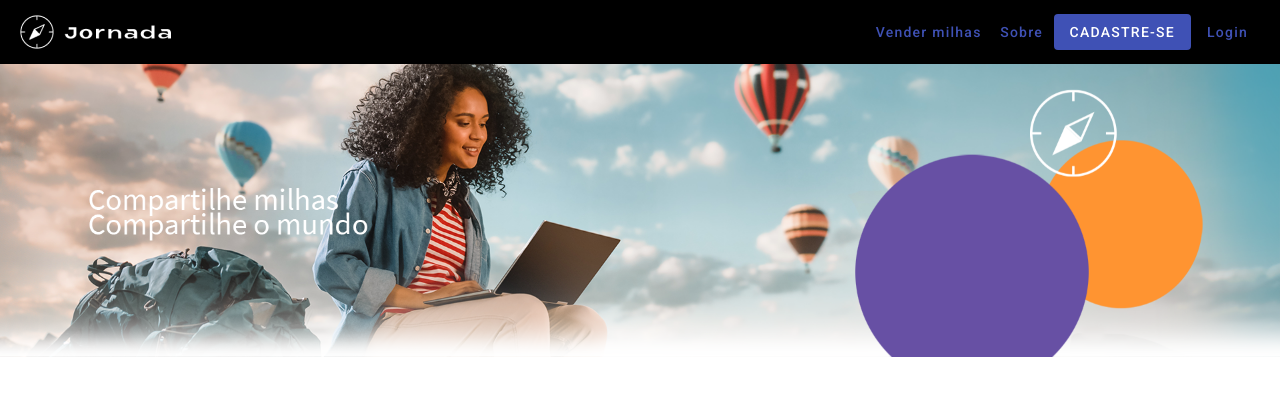
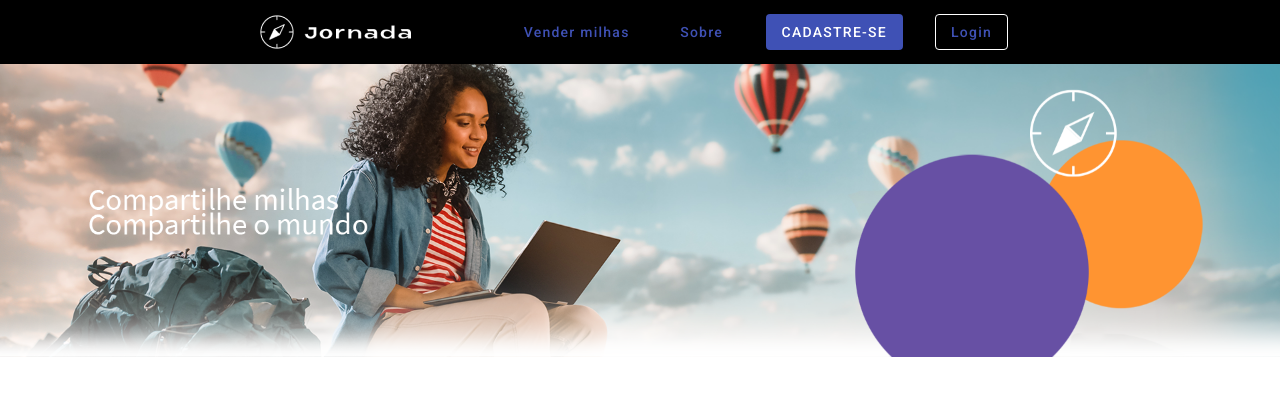
Before and after one commit to luissecundes/jornada-milhas, an Angular app: page / in a window 1280 px wide. Shown: the top 396 px of the page. Built offline with nearby package versions, Linux system fonts and the light colour scheme.

Commit message:
estilização do header

```diff
--- a/src/app/shared/header/header.component.html
+++ b/src/app/shared/header/header.component.html
@@ -1,8 +1,10 @@
+<header class="app-header">
   <mat-toolbar>
     <img src="assets/imagens/logo.png" alt="Logo da aplicação jornada">
-  <span class="example-spacer"></span>
+    <span class="spacer"></span>
     <button mat-button color="primary">Vender milhas</button>
     <button mat-button color="primary">Sobre</button>
     <button mat-raised-button color="primary">CADASTRE-SE</button>
     <button mat-stroked-button color="primary">Login</button>
   </mat-toolbar>
+</header>
--- a/src/app/shared/header/header.component.scss
+++ b/src/app/shared/header/header.component.scss
@@ -1,7 +1,18 @@
-.example-spacer {
-  flex: 1 1 auto;
+.app-header {
+  button {
+    margin: 0 16px;
+  }
+
+  .spacer {
+    flex: 1 1 auto;
+  }
+  .mat-toolbar {
+    background-color: black;
+    color: white;
+    padding: 0 256px;
+  }
+
+  .mat-mdc-outlined-button:not(:disabled) {
+    border-color: white;
+  }
 }
-.mat-toolbar {
-  background-color: black;
-  color: white;
-}
```
Lines whose indentation alone changed are shown as unchanged.
